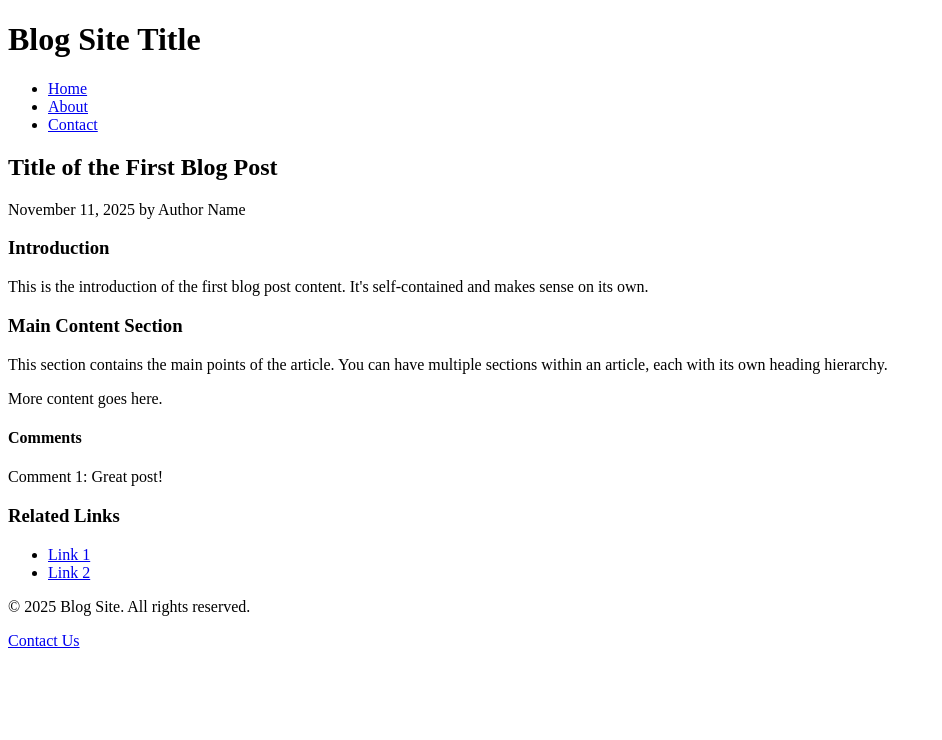
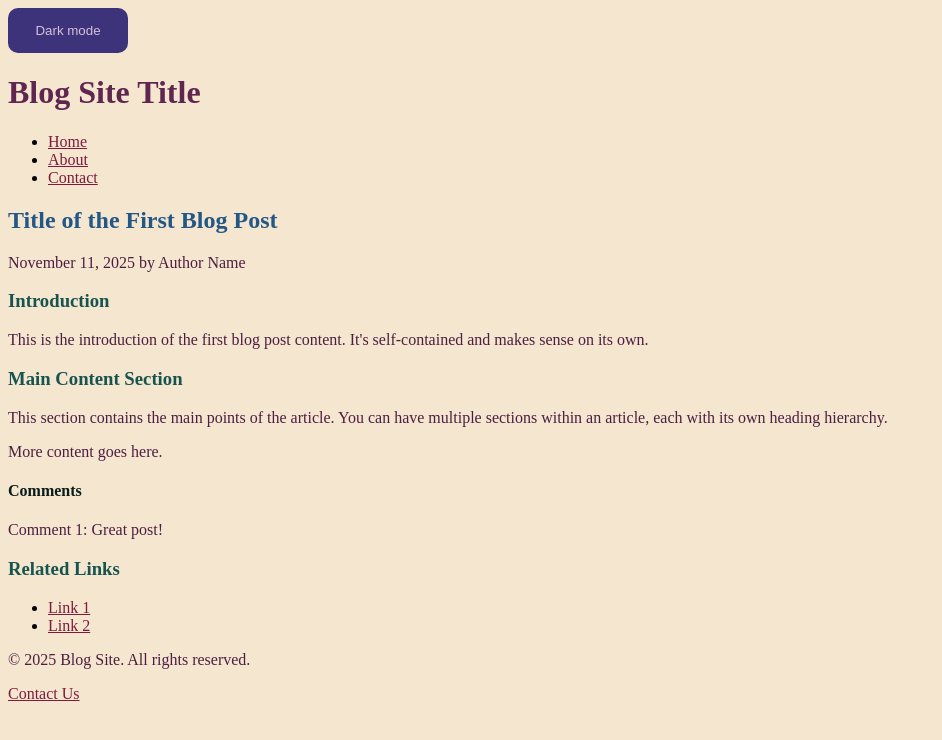
Before and after one commit to IDBCourses/kd401b-ht26-a3-Saresa27, a plain HTML site: page index.html in a window 1280 px wide. Shown: the whole page, without its empty margins (0-942 px from the left). Drawn offline with Linux system fonts and the light colour scheme.

Commit message:
java to add a button, html to connect, css to style -a v0.1 -m "color/button"

```diff
--- a/index.html
+++ b/index.html
@@ -1,4 +1,4 @@
-<!DOCTYPE html>
+<!doctype html>
 <html lang="en">
   <head>
     <meta charset="UTF-8" />
@@ -6,10 +6,12 @@
     <title>Portfolio: [Insert Name Here]</title>
     <script src="script.js" type="module"></script>
     <!-- Optional: Link to a CSS file if desired -->
-    <link rel="stylesheet" href="style.css" />
+    <link rel="stylesheet" href="stylelight.css" />
+    <link id="palette" rel="stylesheet" href="stylelight.css" />
   </head>
 
   <body>
+    <button id="theme" class="button" type="button">Dark mode</button>
     <header>
       <h1>Blog Site Title</h1>
       <nav>
--- a/script.js
+++ b/script.js
@@ -0,0 +1,12 @@
+const link = document.querySelector("#palette");
+const button = document.querySelector("#theme");
+
+button.addEventListener("click", function () {
+  const dark = link.getAttribute("href") === "styledark.css";
+  link.setAttribute("href", dark ? "stylelight.css" : "styledark.css");
+  if (dark) {
+    button.textContent = "Dark mode";
+  } else {
+    button.textContent = "Light mode";
+  }
+});
--- /dev/null
+++ b/styledark.css
@@ -0,0 +1,38 @@
+:root {
+  --primary-100: hsl(316 43% 80%);
+  --primary-200: hsl(316, 43%, 71%);
+  --secondary-100: hsl(208 49% 80%);
+  --secondary-200: hsl(208 50% 66%);
+  --neutral-200: hsl(33 61% 81%);
+  --neutral-300: hsl(33 61% 71%);
+  --accent-200: hsl(174 55% 71%);
+  --accent-300: hsl(174 56% 49%);
+  --accent2-200: hsl(340 67% 87%);
+  --accent2-400: hsl(340 67% 62%);
+  --color-bg: hsl(171, 56%, 7%);
+}
+
+h1 {
+  color: var(--primary-100);
+}
+
+h2 {
+  color: var(--secondary-200);
+}
+
+h3 {
+  color: var(--accent-200);
+}
+h4 {
+  color: var(--accent-300);
+}
+body {
+  background-color: var(--color-bg);
+}
+a {
+  color: var(--accent2-200);
+}
+
+p {
+  color: var(--neutral-200);
+}
--- /dev/null
+++ b/stylelight.css
@@ -0,0 +1,51 @@
+:root {
+  --primary-500: hsl(316 43% 26%);
+  --primary-600: hsl(315 44% 21%);
+  --secondary-500: hsl(208 59% 23%);
+  --secondary-400: hsl(208 59% 33%);
+  --neutral-200: hsl(33 61% 81%);
+  --neutral-500: hsl(33 61% 49%);
+  --accent-500: hsl(175 56% 21%);
+  --accent-800: hsl(171 56% 7%);
+  --accent2-600: hsl(340 66% 30%);
+  --accent2-800: hsl(340 67% 13%);
+  --color-bg: hsl(35, 66%, 89%);
+}
+
+h1 {
+  color: var(--primary-500);
+}
+
+h2 {
+  color: var(--secondary-400);
+}
+
+h3 {
+  color: var(--accent-500);
+}
+h4 {
+  color: var(--accent-800);
+}
+body {
+  background-color: var(--color-bg);
+}
+a {
+  color: var(--accent2-600);
+}
+
+p {
+  color: var(--primary-600);
+}
+
+.button {
+  background-color: rgb(61, 51, 123);
+  color: thistle;
+  border: none;
+  border-radius: 10px;
+  padding: 15px;
+  min-height: 30px;
+  min-width: 120px;
+}
+.button:hover {
+  background-color: darkolivegreen;
+}
```
Also changed, not shown: style.css (deleted).
